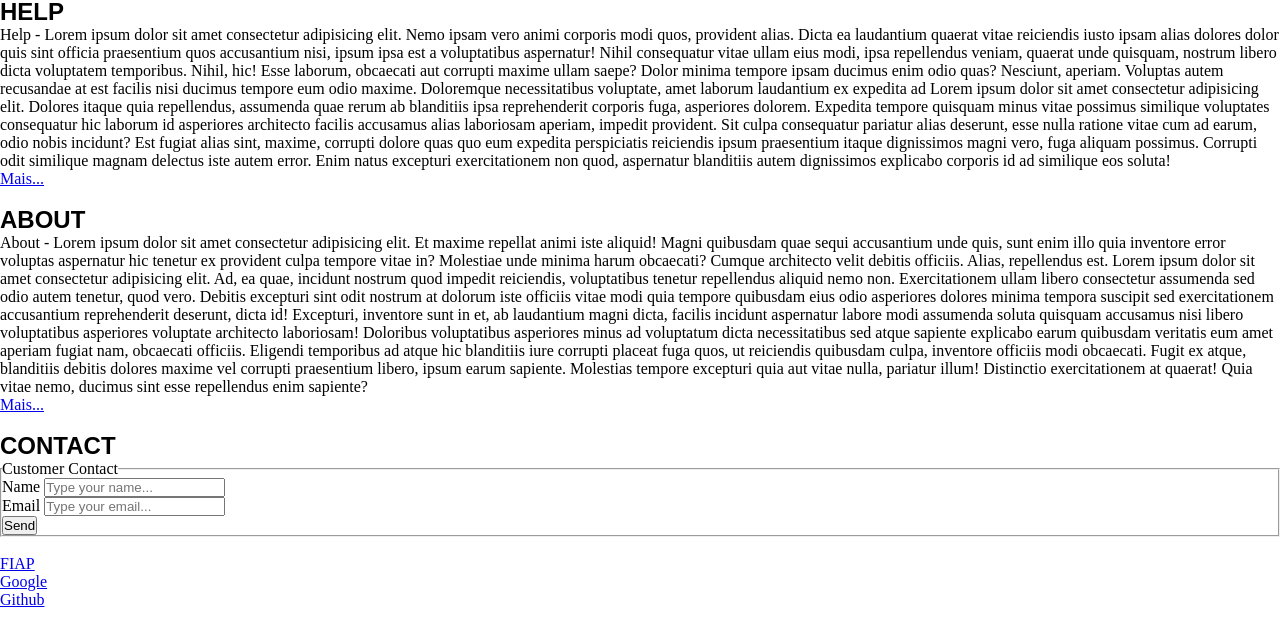
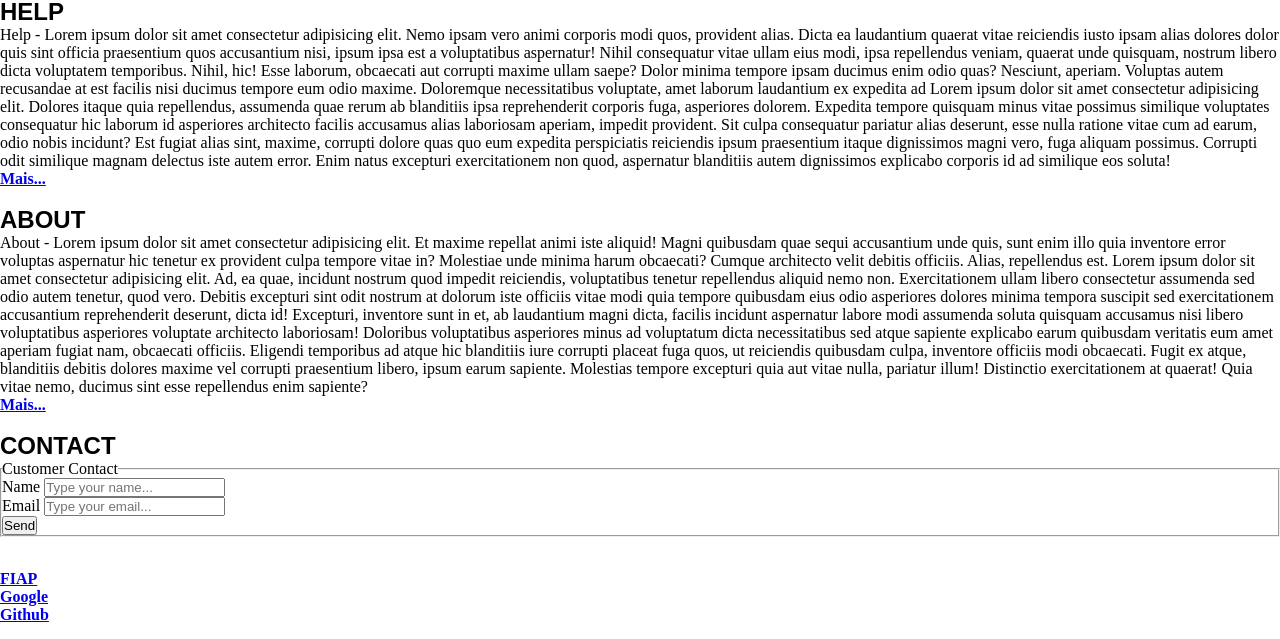
Before and after one commit to LucasVB2729/FrontEnd_Design_Engineering, a plain HTML site: page index.html in a window 1280 px wide. Shown: the part 216-855 px from the top of the page. Before the commit the page ends 825 px from the top, so only its background shows below. Drawn offline with Linux system fonts and the light colour scheme.

Commit message:
Links em Negrito

```diff
--- a/index.css
+++ b/index.css
@@ -16,10 +16,6 @@
 ul {
     list-style: none;
     width: 135%;
-}
-
-#cabecalho nav {
-    margin: 15px 0;
 }
 
 #cabecalho li {
@@ -44,3 +40,8 @@ ul {
 .h2 {
     font-family: sans-serif;
 }
+
+.links {
+    font-weight: bold;
+    margin: 15px 0;
+}
--- a/index.html
+++ b/index.html
@@ -21,7 +21,7 @@
         <h1 class="h1">
           Minha Página
         </h1>
-        <nav>
+        <nav class="links">
           <ul>
             <li>
               <a href="./paginas/help.html">
@@ -71,7 +71,7 @@
             exercitationem non quod, aspernatur blanditiis autem dignissimos
             explicabo corporis id ad similique eos soluta!
           </p>
-          <a href="./paginas/help.html">Mais...</a>
+          <a class="links" href="./paginas/help.html">Mais...</a>
         </div>
         <div>
           <br>
@@ -105,7 +105,7 @@
             illum! Distinctio exercitationem at quaerat! Quia vitae nemo,
             ducimus sint esse repellendus enim sapiente?
           </p>
-          <a href="./paginas/about.html">Mais...</a>
+          <a class="links" href="./paginas/about.html">Mais...</a>
         </div>
         <div id="contact">
           <br>
@@ -142,7 +142,7 @@
       </section>
       <br>
       <footer class="rodape">
-        <nav>
+        <nav class="links">
           <ul>
             <li><a href="https://www.fiap.com.br" target="_blank"> FIAP</a></li>
             <li><a href="https://www.google.com" target="_blank">Google</a></li>
```
Also changed, not shown: paginas/about.html (+1 -1 lines), paginas/help.html (+1 -1 lines).
